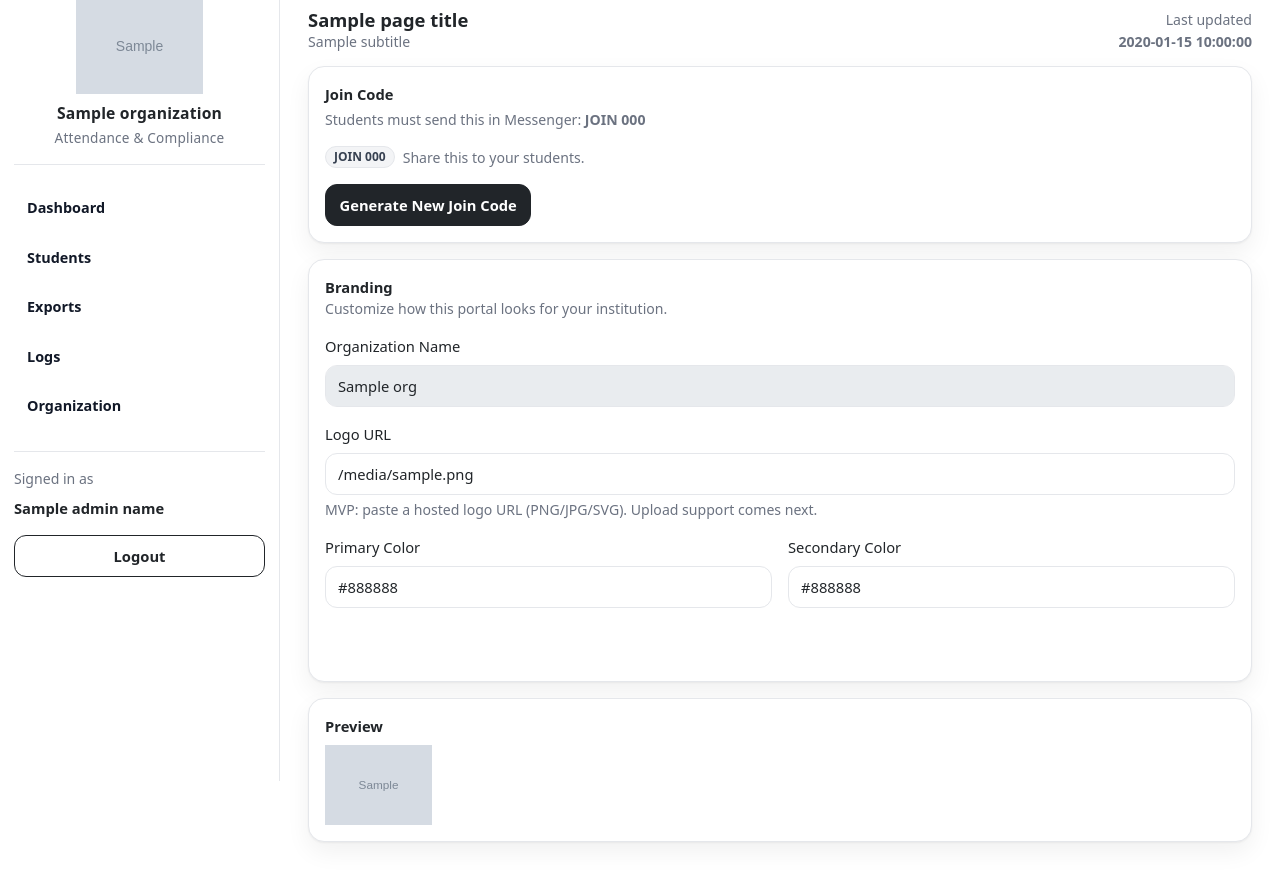
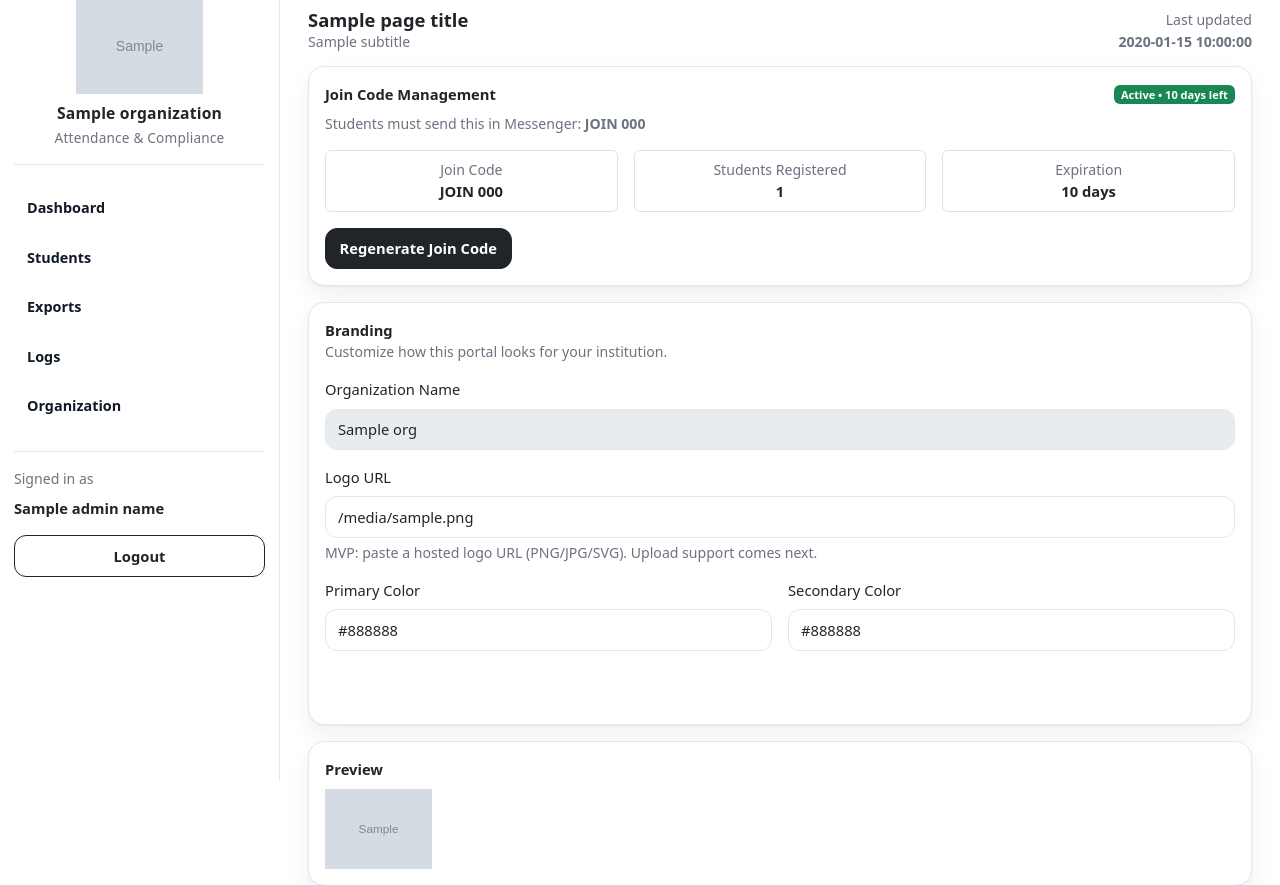
Before and after one commit to YuriBeginner/messenger-dtr, a Python web app: template templates/admin/organization.html in a window 1280 px wide. Shown: the part 19-904 px from the top of the page. Before the commit the page ends 863 px from the top, so only its background shows below. Run offline with Jinja, Linux system fonts and the light colour scheme; the template is opened without the code that fills it: most values are stand-ins (such as "Sample title", 1, 10 or a date in 2020); grey boxes marked "Sample" are stand-in pictures.

Commit message:
Update organization.html

```diff
--- a/templates/admin/organization.html
+++ b/templates/admin/organization.html
@@ -2,23 +2,61 @@
 {% block content %}
 
 <div class="card-soft p-3">
-  <div class="fw-bold mb-1">Join Code</div>
-  <div class="subtle mb-3">Students must send this in Messenger: <span class="fw-semibold">JOIN {{ join_code or "—" }}</span></div>
+  <div class="d-flex justify-content-between align-items-center mb-2">
+    <div class="fw-bold">Join Code Management</div>
+
+    {% if days_remaining is not none %}
+      {% if days_remaining > 0 %}
+        <span class="badge bg-success">Active • {{ days_remaining }} days left</span>
+      {% else %}
+        <span class="badge bg-danger">Expired</span>
+      {% endif %}
+    {% endif %}
+  </div>
+
+  <div class="subtle mb-3">
+    Students must send this in Messenger:
+    <span class="fw-semibold">JOIN {{ join_code or "—" }}</span>
+  </div>
 
   {% if join_code %}
-    <div class="d-flex gap-2 flex-wrap align-items-center">
-      <div class="badge-soft b-gray">JOIN {{ join_code }}</div>
-      <div class="subtle">Share this to your students.</div>
+    <div class="row g-3 mb-3">
+      <div class="col-md-4">
+        <div class="border rounded p-2 text-center">
+          <div class="subtle small">Join Code</div>
+          <div class="fw-semibold">JOIN {{ join_code }}</div>
+        </div>
+      </div>
+
+      <div class="col-md-4">
+        <div class="border rounded p-2 text-center">
+          <div class="subtle small">Students Registered</div>
+          <div class="fw-semibold">{{ student_count }}</div>
+        </div>
+      </div>
+
+      <div class="col-md-4">
+        <div class="border rounded p-2 text-center">
+          <div class="subtle small">Expiration</div>
+          <div class="fw-semibold">
+            {% if days_remaining is not none %}
+              {{ days_remaining }} days
+            {% else %}
+              —
+            {% endif %}
+          </div>
+        </div>
+      </div>
     </div>
   {% else %}
-    <div class="subtle">No join code yet. Generate one below.</div>
+    <div class="subtle mb-3">No join code yet. Generate one below.</div>
   {% endif %}
 
-  <form method="post" class="mt-3">
+  <form method="post">
     <input type="hidden" name="csrf_token" value="{{ csrf_token }}">
     <input type="hidden" name="action" value="regen_join_code">
     <button class="btn btn-dark btn-sm" type="submit">
-      Generate New Join Code
+      Regenerate Join Code
     </button>
   </form>
 </div>
```
